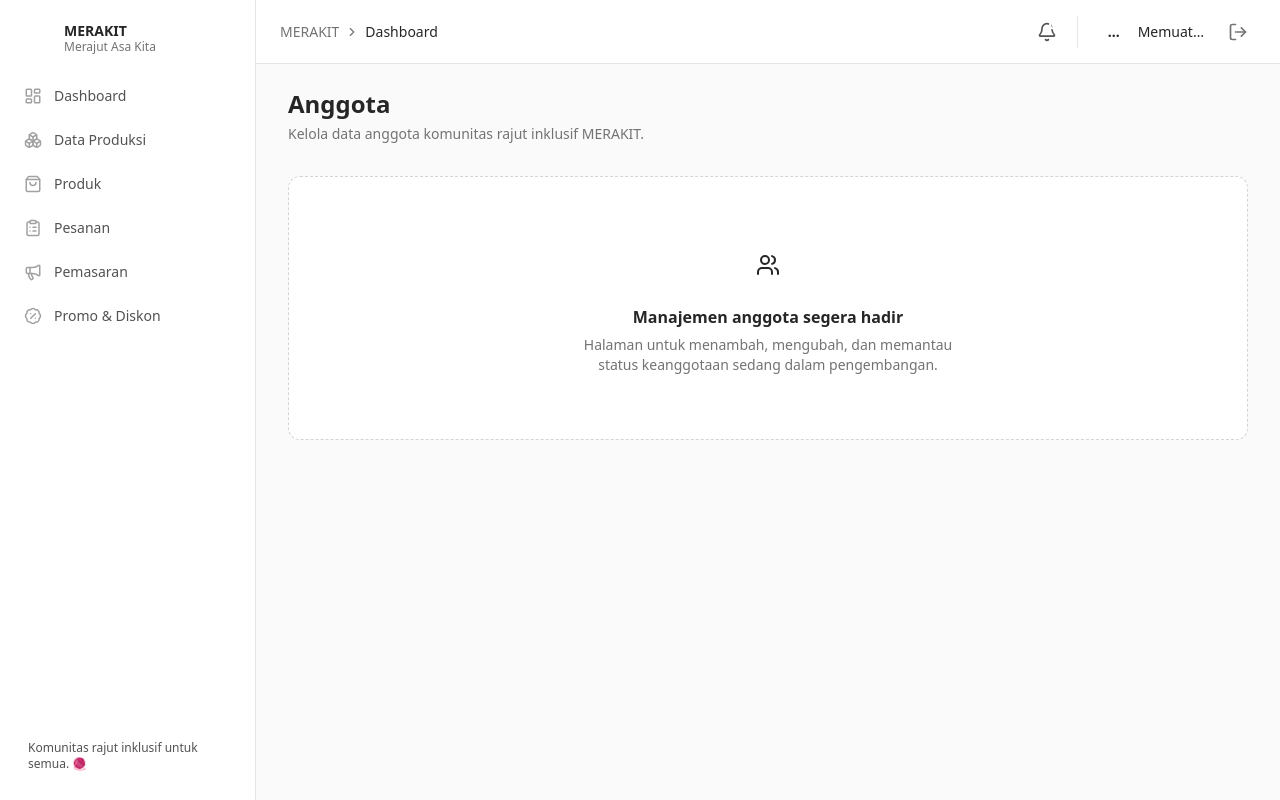
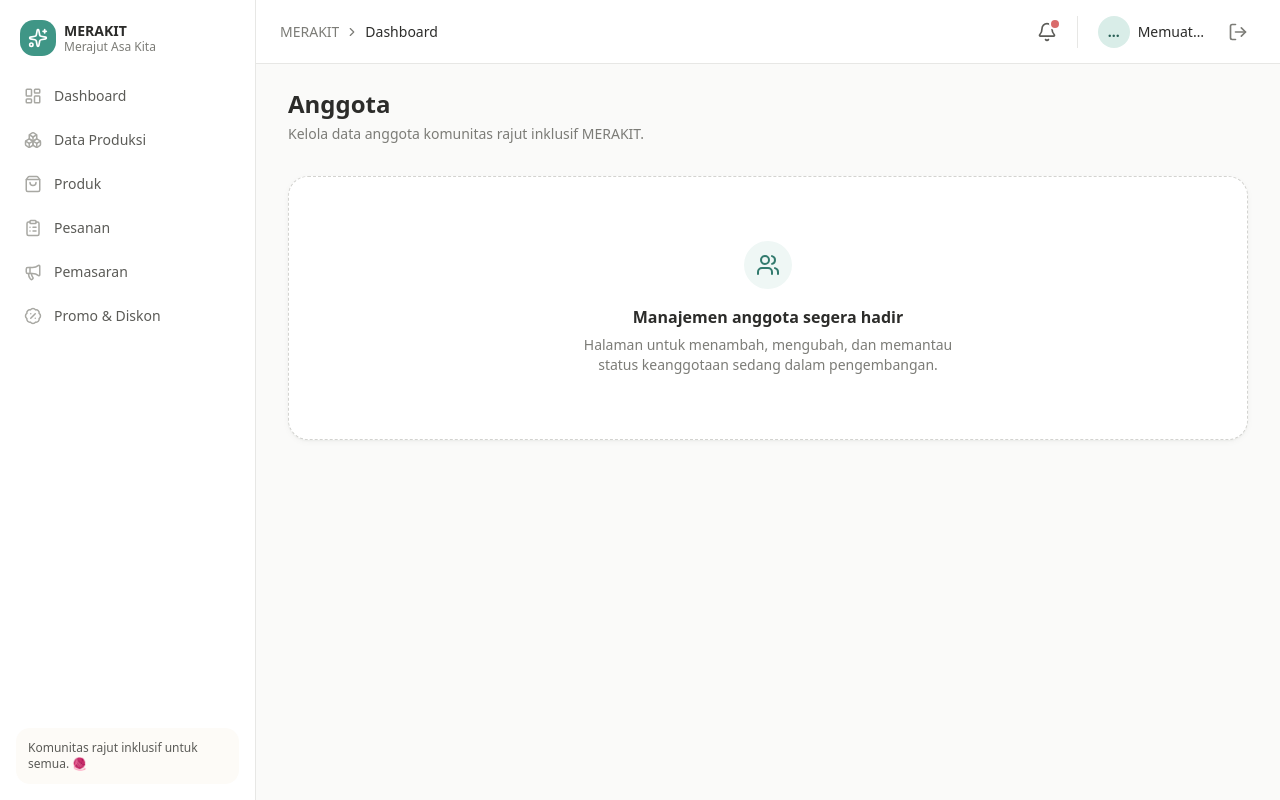
Before and after one commit to madzul/merakit.zz, a Next.js app: page /anggota in a window 1280 px wide. Built offline with nearby package versions, Linux system fonts and the light colour scheme; no server answers.

Commit message:
Perbaiki konfigurasi theme Tailwind v4 agar sesuai desain

```diff
--- a/src/app/globals.css
+++ b/src/app/globals.css
@@ -1,10 +1,79 @@
 @import "tailwindcss";
 
+/*
+ * Tailwind v4 membaca definisi tema lewat blok @theme di CSS ini — bukan lagi
+ * lewat tailwind.config.ts kecuali diimpor eksplisit via `@config` (yang
+ * proyek ini TIDAK lakukan). Akibatnya seluruh palet warna kustom (primary,
+ * secondary, success/warning/danger/info), border-radius, box-shadow, dan
+ * font-family yang sebelumnya hanya didefinisikan di tailwind.config.ts
+ * tidak pernah benar-benar dikompilasi ke CSS — kelas seperti bg-primary-600,
+ * shadow-card, dsb. tidak menghasilkan style apa pun di production build.
+ * Palet di bawah ini dipindahkan langsung dari tailwind.config.ts (dirancang
+ * mengikuti referensi desain skrinshoot_sistem_merakit.pdf — hijau sage
+ * sebagai warna utama, krem keemasan sebagai aksen sekunder) supaya tampilan
+ * yang sudah dikodekan di seluruh komponen benar-benar tampil sesuai desain.
+ */
 @theme {
-  --color-primary: 221 222 227;
-  --color-primary-foreground: 255 255 255;
-  --color-muted: 240 240 240;
-  --color-muted-foreground: 63 63 70;
-  --radius-lg: 0.5rem;
-  /* Add any other custom theme colors you use */
+  /* Warna utama — hijau sage/teal lembut (tombol, link aktif, aksen brand) */
+  --color-primary-50: #eff7f5;
+  --color-primary-100: #d9ede8;
+  --color-primary-200: #b3dad1;
+  --color-primary-300: #8ac5b8;
+  --color-primary-400: #62b0a0;
+  --color-primary-500: #3f9686;
+  --color-primary-600: #327a6d;
+  --color-primary-700: #285f55;
+  --color-primary-800: #1e4640;
+  --color-primary-900: #142f2b;
+
+  /* Warna sekunder — krem keemasan */
+  --color-secondary-50: #fdfbf7;
+  --color-secondary-100: #f8f1e7;
+  --color-secondary-200: #f0e4cf;
+  --color-secondary-300: #e4d2ae;
+  --color-secondary-400: #d4ba84;
+  --color-secondary-500: #c2a05f;
+  --color-secondary-700: #8a6f3f;
+
+  /* Netral — dasar UI (kartu, teks, border) */
+  --color-neutral-50: #fafaf9;
+  --color-neutral-100: #f4f4f3;
+  --color-neutral-200: #e7e7e5;
+  --color-neutral-300: #d3d3d0;
+  --color-neutral-400: #a8a8a3;
+  --color-neutral-500: #7c7c77;
+  --color-neutral-600: #5b5b57;
+  --color-neutral-700: #434340;
+  --color-neutral-800: #2c2c2a;
+  --color-neutral-900: #1a1a18;
+
+  /* Warna status */
+  --color-success-50: #eef8f1;
+  --color-success-500: #4caf7d;
+  --color-success-600: #3c8f65;
+
+  --color-warning-50: #fdf5e7;
+  --color-warning-500: #e0a83e;
+  --color-warning-600: #bc8a2a;
+
+  --color-danger-50: #fbeeee;
+  --color-danger-500: #d96c6c;
+  --color-danger-600: #c24f4f;
+
+  --color-info-50: #eef3f9;
+  --color-info-500: #5b8dbe;
+  --color-info-600: #4573a0;
+
+  /* Border radius kustom (menimpa skala default Tailwind) */
+  --radius-sm: 6px;
+  --radius-md: 10px;
+  --radius-lg: 14px;
+  --radius-xl: 20px;
+
+  /* Shadow kartu kustom */
+  --shadow-card: 0 1px 2px 0 rgba(20, 40, 35, 0.04), 0 2px 8px -2px rgba(20, 40, 35, 0.06);
+  --shadow-card-hover: 0 4px 16px -4px rgba(20, 40, 35, 0.14);
+
+  /* Font utama: Inter (self-hosted, lihat src/app/layout.tsx + src/app/fonts) */
+  --font-sans: var(--font-inter), system-ui, sans-serif;
 }
--- a/tailwind.config.ts
+++ /dev/null
@@ -1,68 +0,0 @@
-import type { Config } from "tailwindcss";
-
-const config: Config = {
-  content: ["./src/**/*.{ts,tsx}"],
-  theme: {
-    extend: {
-      colors: {
-        // Warna utama — teal/hijau lembut
-        primary: {
-          50: "#EFF7F5",
-          100: "#D9EDE8",
-          200: "#B3DAD1",
-          300: "#8AC5B8",
-          400: "#62B0A0",
-          500: "#3F9686",
-          600: "#327A6D",
-          700: "#285F55",
-          800: "#1E4640",
-          900: "#142F2B",
-        },
-        // Warna sekunder — krem
-        secondary: {
-          50: "#FDFBF7",
-          100: "#F8F1E7",
-          200: "#F0E4CF",
-          300: "#E4D2AE",
-          400: "#D4BA84",
-          500: "#C2A05F",
-          700: "#8A6F3F",
-        },
-        // Netral — putih & abu-abu muda
-        neutral: {
-          50: "#FAFAF9",
-          100: "#F4F4F3",
-          200: "#E7E7E5",
-          300: "#D3D3D0",
-          400: "#A8A8A3",
-          500: "#7C7C77",
-          600: "#5B5B57",
-          700: "#434340",
-          800: "#2C2C2A",
-          900: "#1A1A18",
-        },
-        // Warna status
-        success: { 50: "#EEF8F1", 500: "#4CAF7D", 600: "#3C8F65" },
-        warning: { 50: "#FDF5E7", 500: "#E0A83E", 600: "#BC8A2A" },
-        danger: { 50: "#FBEEEE", 500: "#D96C6C", 600: "#C24F4F" },
-        info: { 50: "#EEF3F9", 500: "#5B8DBE", 600: "#4573A0" },
-      },
-      borderRadius: {
-        sm: "6px",
-        md: "10px",
-        lg: "14px",
-        xl: "20px",
-      },
-      boxShadow: {
-        card: "0 1px 2px 0 rgba(20, 40, 35, 0.04), 0 2px 8px -2px rgba(20, 40, 35, 0.06)",
-        "card-hover": "0 4px 16px -4px rgba(20, 40, 35, 0.14)",
-      },
-      fontFamily: {
-        sans: ["var(--font-inter)", "system-ui", "sans-serif"],
-      },
-    },
-  },
-  plugins: [],
-};
-
-export default config;
```
Also changed, not shown: 2 other files (tests, documents, lock files or other folders).
